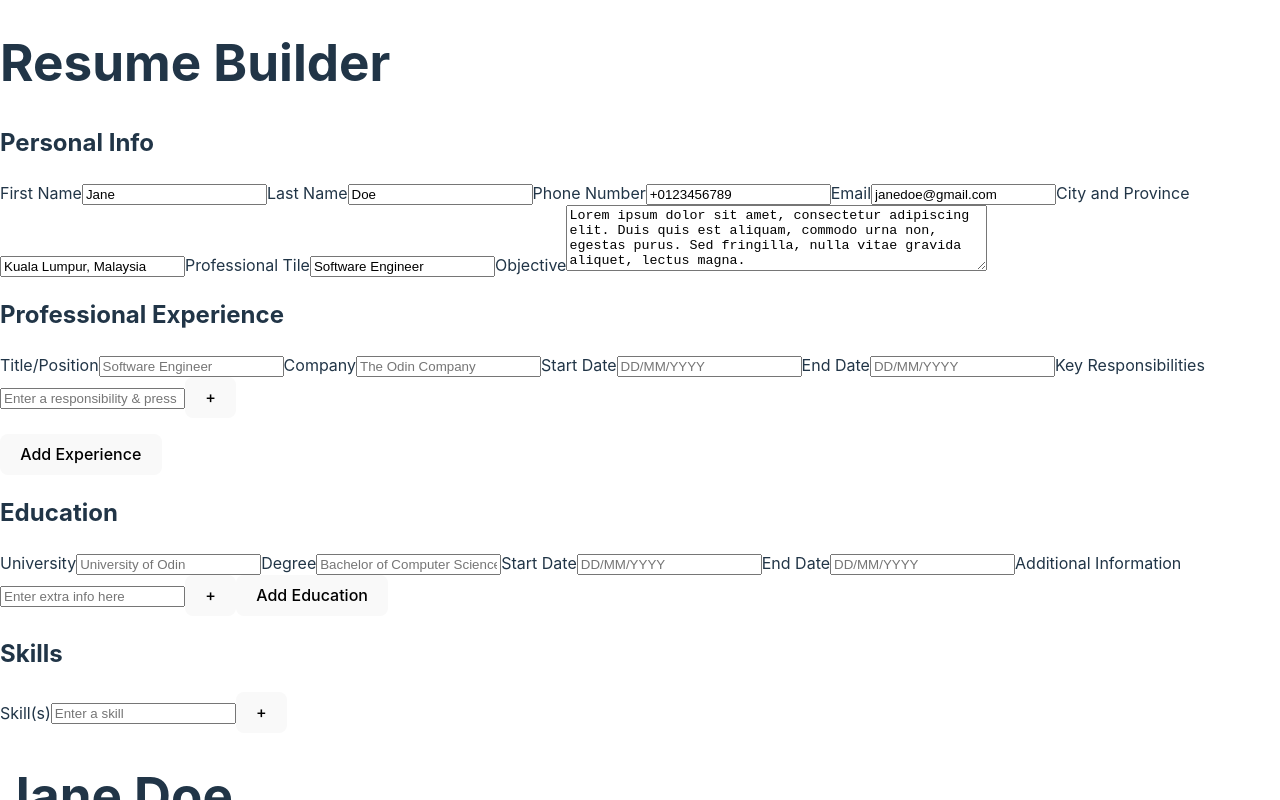
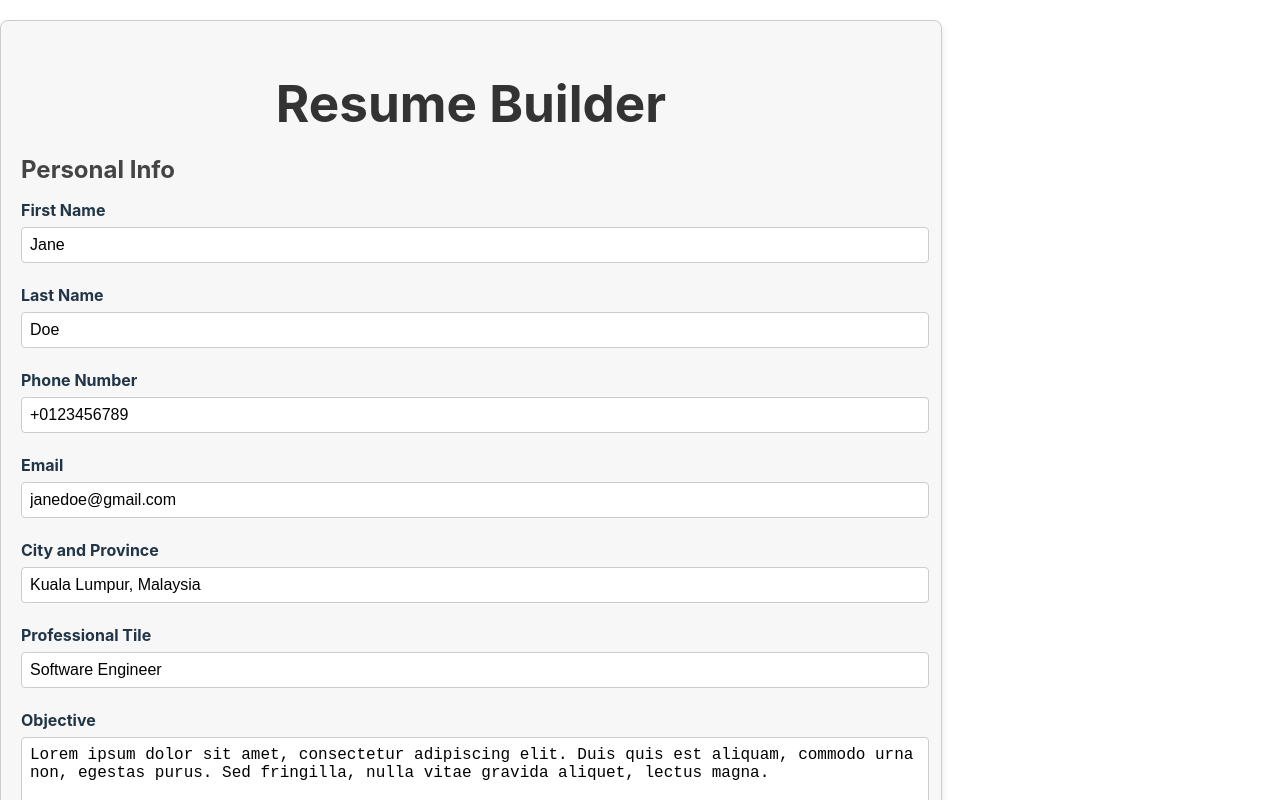
Before and after one commit to shalinekoh/project-cv, a React (Vite) app: page / in a window 1280 px wide. Shown: the top 800 px of the page. Built offline with nearby package versions, Linux system fonts and the light colour scheme.

Commit message:
Add styles for each component

```diff
--- a/src/App.css
+++ b/src/App.css
@@ -0,0 +1,18 @@
+/* App.css */
+
+.App {
+    max-width: 900px;
+    margin: 20px auto;
+    padding: 20px;
+    border: 1px solid #ccc;
+    border-radius: 8px;
+    background-color: #f7f7f7;
+    box-shadow: 0 4px 8px rgba(0, 0, 0, 0.1);
+}
+
+h1 {
+    font-size: 2rem;
+    color: #333;
+    text-align: center;
+    margin-bottom: 20px;
+}
--- a/src/App.jsx
+++ b/src/App.jsx
@@ -4,6 +4,7 @@ import ExperienceForm from './components/ExperienceForm';
 import PersonalDataForm from './components/PersonalDataForm';
 import SkillsForm from './components/SkillsForm';
 import Resume from './components/Resume';
+import './App.css'
 
 const App = () => {
   const [data, setData] = useState({
--- a/src/components/EducationForm.jsx
+++ b/src/components/EducationForm.jsx
@@ -1,4 +1,5 @@
 import React, { useState } from "react";
+import '../styles/EducationForm.css'
 
 function EducationForm( {educations, setEducations }){
     const [education, setEducation] = useState({
@@ -75,6 +76,14 @@ function EducationForm( {educations, setEducations }){
         setInfo("")
     }
 
+    const handleEdit = (id) => {
+        setEducation(educations.find(edu => edu.id === id))
+    }
+
+    const handleDelete = (id) => {
+        setEducations((currentEdus) => currentEdus.filter(edu => edu.id !== id))
+    }
+
     return (
         <form onSubmit={handleSubmit}>
             <h2>Education</h2>
@@ -140,7 +149,9 @@ function EducationForm( {educations, setEducations }){
                             <p>{edu.uni}</p>
                             <p>{edu.degree}</p>
                             <p>{edu.startDate + " - " + edu.endDate}</p>
-
+                            <p>{edu.info.map(d => <span key={d.id}>{d.text}</span>)}</p>
+                            <button onClick={e => handleEdit(edu.id)}>Edit</button>
+                            <button onClick={e => handleDelete(edu.id)}>Delete</button>
                         </li>
                     })}
                 </ul>
--- a/src/components/ExperienceForm.jsx
+++ b/src/components/ExperienceForm.jsx
@@ -1,5 +1,5 @@
-// import React from "react";
 import React, { useState } from "react";
+import '../styles/ExperienceForm.css'
 
 
 function ExperienceForm({ experiences, setExperiences }) {
--- a/src/components/PersonalDataForm.jsx
+++ b/src/components/PersonalDataForm.jsx
@@ -1,4 +1,5 @@
 import React from 'react';
+import '../styles/PersonalDataForm.css'
 
 function PersonalDataForm({ data, setData }){
     const handleData = (e) => {
--- a/src/components/Resume.jsx
+++ b/src/components/Resume.jsx
@@ -1,14 +1,14 @@
 import React from 'react';
-import SkillsForm from './SkillsForm';
+import '../styles/Resume.css'
 
 function Resume({ data, experiences, educations, skills }){
     return (
         <div>
             <h1>{data.firstName + " " + data.lastName}</h1>
             <div className="contactInfo">
-                {data.phoneNo}
-                {data.email}
-                {data.location}
+                <p>{data.phoneNo}</p>
+                <p>{data.email}</p>
+                <p>{data.location}</p>
             </div>
             <h2>{data.title}</h2>
             <p>{data.summary}</p>
--- /dev/null
+++ b/src/styles/EducationForm.css
@@ -0,0 +1,62 @@
+/* EducationForm.css */
+
+h2 {
+    font-size: 1.5rem;
+    color: #444;
+    margin-bottom: 10px;
+}
+
+form {
+    margin-bottom: 20px;
+    padding: 15px;
+    background-color: #fff;
+    border: 1px solid #ddd;
+    border-radius: 5px;
+    box-shadow: 0 2px 4px rgba(0, 0, 0, 0.05);
+}
+
+label {
+    display: block;
+    font-weight: bold;
+    margin: 10px 0 5px;
+}
+
+input[type="text"] {
+    width: calc(100% - 10px);
+    padding: 8px;
+    margin-bottom: 10px;
+    border: 1px solid #ccc;
+    border-radius: 4px;
+    font-size: 1rem;
+}
+
+button {
+    background-color: #007bff;
+    color: #fff;
+    border: none;
+    padding: 8px 12px;
+    border-radius: 4px;
+    cursor: pointer;
+    margin: 5px 0;
+    font-size: 1rem;
+    transition: background-color 0.3s;
+}
+
+button:hover {
+    background-color: #0056b3;
+}
+
+ul {
+    list-style-type: none;
+    padding-left: 0;
+}
+
+li {
+    background-color: #eee;
+    padding: 10px;
+    margin: 5px 0;
+    border-radius: 4px;
+    display: flex;
+    justify-content: space-between;
+    align-items: center;
+}
--- /dev/null
+++ b/src/styles/ExperienceForm.css
@@ -0,0 +1,62 @@
+/* ExperienceForm.css */
+
+h2 {
+    font-size: 1.5rem;
+    color: #444;
+    margin-bottom: 10px;
+}
+
+form {
+    margin-bottom: 20px;
+    padding: 15px;
+    background-color: #fff;
+    border: 1px solid #ddd;
+    border-radius: 5px;
+    box-shadow: 0 2px 4px rgba(0, 0, 0, 0.05);
+}
+
+label {
+    display: block;
+    font-weight: bold;
+    margin: 10px 0 5px;
+}
+
+input[type="text"] {
+    width: calc(100% - 10px);
+    padding: 8px;
+    margin-bottom: 10px;
+    border: 1px solid #ccc;
+    border-radius: 4px;
+    font-size: 1rem;
+}
+
+button {
+    background-color: #007bff;
+    color: #fff;
+    border: none;
+    padding: 8px 12px;
+    border-radius: 4px;
+    cursor: pointer;
+    margin: 5px 0;
+    font-size: 1rem;
+    transition: background-color 0.3s;
+}
+
+button:hover {
+    background-color: #0056b3;
+}
+
+ul {
+    list-style-type: none;
+    padding-left: 0;
+}
+
+li {
+    background-color: #eee;
+    padding: 10px;
+    margin: 5px 0;
+    border-radius: 4px;
+    display: flex;
+    justify-content: space-between;
+    align-items: center;
+}
--- /dev/null
+++ b/src/styles/PersonalDataForm.css
@@ -0,0 +1,28 @@
+/* PersonalDataForm.css */
+
+h2 {
+    font-size: 1.5rem;
+    color: #444;
+    margin-bottom: 10px;
+}
+
+label {
+    display: block;
+    font-weight: bold;
+    margin: 10px 0 5px;
+}
+
+input[type="text"],
+input[type="email"],
+textarea {
+    width: calc(100% - 10px);
+    padding: 8px;
+    margin-bottom: 10px;
+    border: 1px solid #ccc;
+    border-radius: 4px;
+    font-size: 1rem;
+}
+
+textarea {
+    resize: vertical;
+}
--- /dev/null
+++ b/src/styles/Resume.css
@@ -0,0 +1,54 @@
+/* Resume.css */
+
+h1 {
+    font-size: 1.8rem;
+    color: #333;
+    margin-bottom: 10px;
+}
+
+h2 {
+    font-size: 1.5rem;
+    color: #444;
+    margin-bottom: 10px;
+}
+
+h3 {
+    font-size: 1.2rem;
+    color: #555;
+    margin-bottom: 5px;
+}
+
+h4 {
+    font-size: 1rem;
+    color: #666;
+    margin-bottom: 5px;
+}
+
+.contactInfo {
+    margin-top: 10px;
+    font-size: 0.9rem;
+    color: #555;
+    display: flex;
+    gap: 80px;
+    justify-content: center;
+}
+
+.contactInfo p {
+    margin: 5px 0;
+}
+
+p {
+    margin: 5px 0;
+}
+
+ul {
+    list-style-type: none;
+    padding-left: 0;
+}
+
+li {
+    background-color: #eee;
+    padding: 5px;
+    margin: 5px 0;
+    border-radius: 4px;
+}
--- /dev/null
+++ b/src/styles/SkillsForm.css
@@ -0,0 +1,62 @@
+/* SkillsForm.css */
+
+h2 {
+    font-size: 1.5rem;
+    color: #444;
+    margin-bottom: 10px;
+}
+
+form {
+    margin-bottom: 20px;
+    padding: 15px;
+    background-color: #fff;
+    border: 1px solid #ddd;
+    border-radius: 5px;
+    box-shadow: 0 2px 4px rgba(0, 0, 0, 0.05);
+}
+
+label {
+    display: block;
+    font-weight: bold;
+    margin: 10px 0 5px;
+}
+
+input[type="text"] {
+    width: calc(100% - 10px);
+    padding: 8px;
+    margin-bottom: 10px;
+    border: 1px solid #ccc;
+    border-radius: 4px;
+    font-size: 1rem;
+}
+
+button {
+    background-color: #007bff;
+    color: #fff;
+    border: none;
+    padding: 8px 12px;
+    border-radius: 4px;
+    cursor: pointer;
+    margin: 5px 0;
+    font-size: 1rem;
+    transition: background-color 0.3s;
+}
+
+button:hover {
+    background-color: #0056b3;
+}
+
+ul {
+    list-style-type: none;
+    padding-left: 0;
+}
+
+li {
+    background-color: #eee;
+    padding: 10px;
+    margin: 5px 0;
+    border-radius: 4px;
+    display: flex;
+    justify-content: space-between;
+    align-items: center;
+}
```
Also changed, not shown: src/components/SkillsForm.jsx (+7 -1 lines).
